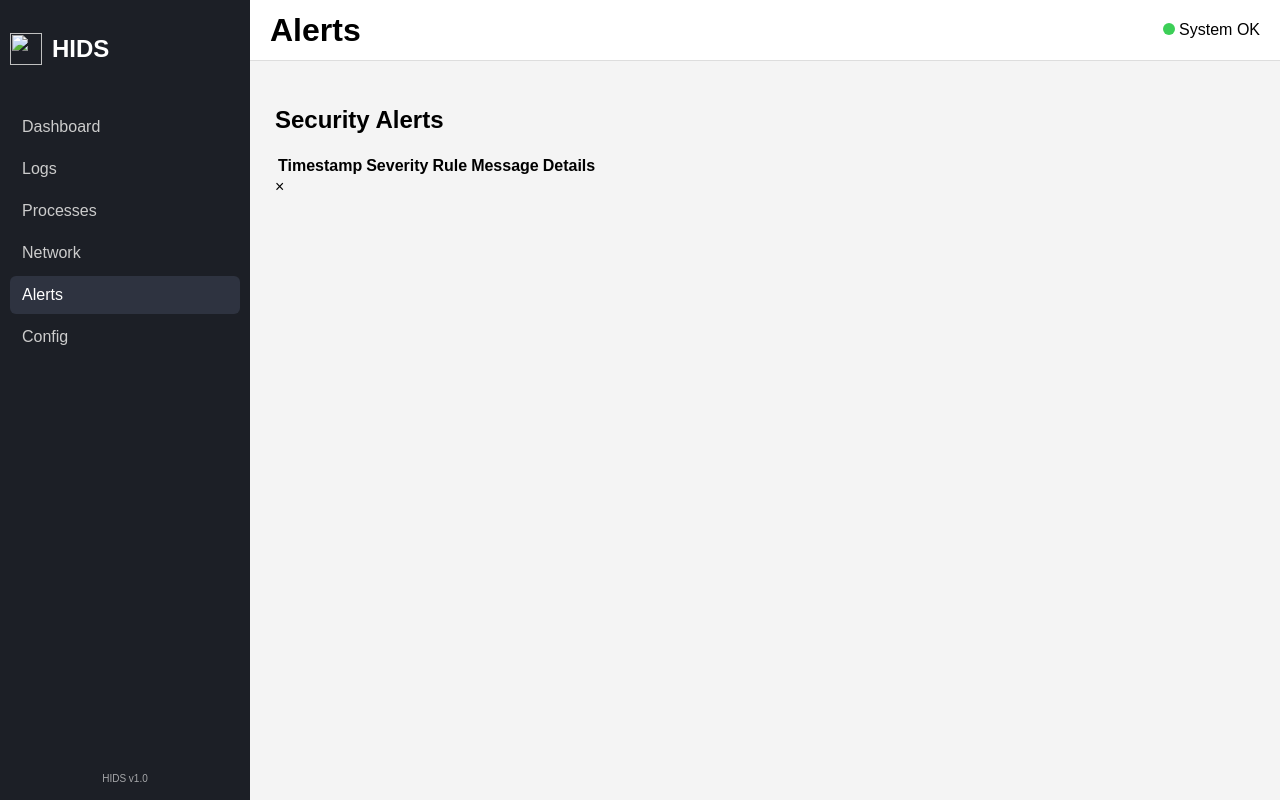
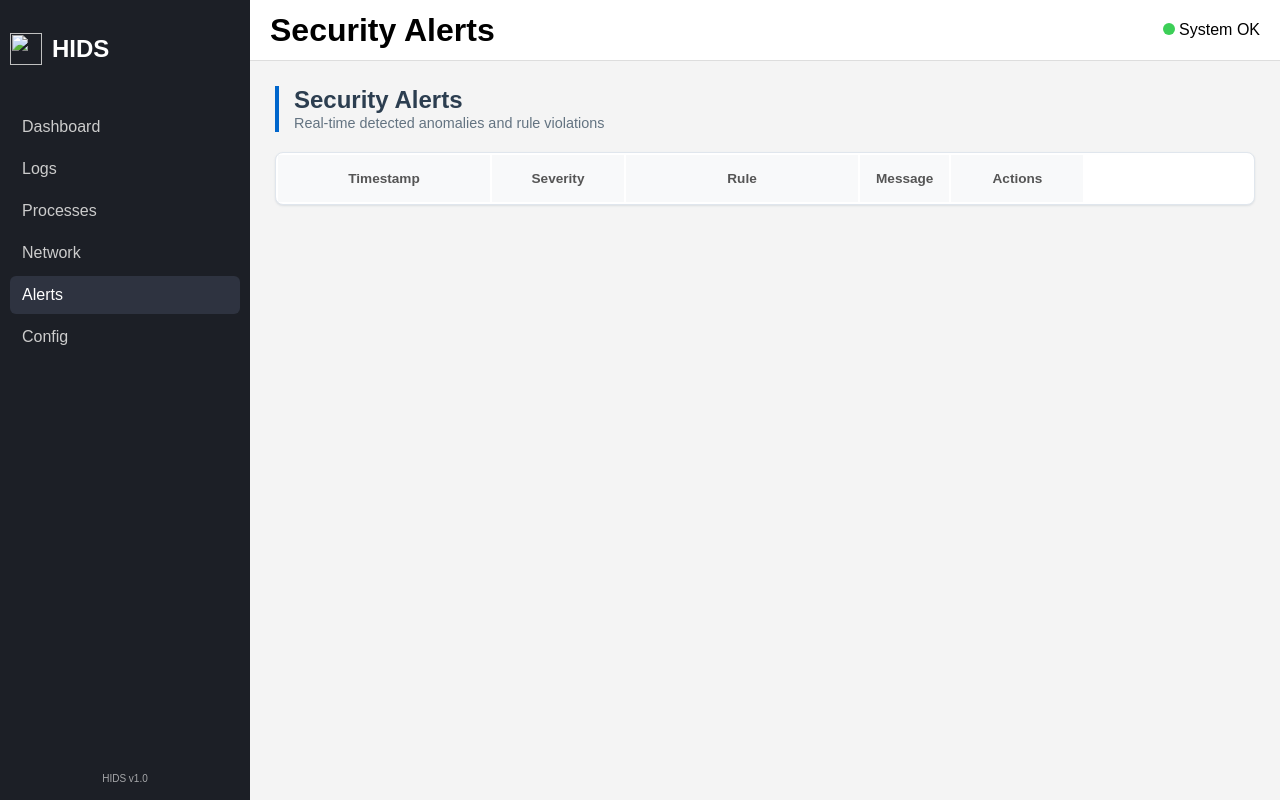
Before and after one commit to AEP20/host-security-monitoring-dashboard-linux, a Flask app: page /alerts in a window 1280 px wide. Run offline with Flask 3, Linux system fonts and the light colour scheme; data that the repository does not hold is empty; parts of the project's set-up code (start-up, migrations or seed data) failed here and were passed over.

Commit message:
feat: alert page

```diff
--- a/frontend/static/css/alerts.css
+++ b/frontend/static/css/alerts.css
@@ -1,21 +1,203 @@
+/* =========================================
+   ALERTS PAGE STYLES
+   ========================================= */
+
+/* --- Layout & Container --- */
+.alerts-container {
+    max-width: 100%;
+}
+
+.page-header {
+    margin-bottom: 20px;
+    border-left: 4px solid var(--accent-color, #0066cc);
+    padding-left: 15px;
+}
+
+.page-header h2 {
+    margin: 0;
+    font-size: 1.5rem;
+    color: var(--text-primary, #2c3e50);
+}
+
+.page-header .subtitle {
+    font-size: 0.9rem;
+    color: var(--text-secondary, #637381);
+}
+
+/* --- Card Style Wrapper --- */
+.card-style {
+    background: #ffffff;
+    border-radius: 8px;
+    box-shadow: 0 1px 2px 0 rgba(145, 158, 171, 0.24);
+    border: 1px solid #e0e6ed;
+    overflow: hidden; /* Köşeleri tablo taşmasın diye */
+}
+
+/* --- Table Overrides --- */
+/* Dashboard.css'teki genel tablo stillerini kullanır,
+   burada sadece bu sayfaya özel ayarlar var */
+
+.table th {
+    background-color: #f8f9fa;
+    font-weight: 600;
+    color: #555;
+    font-size: 0.85rem;
+    padding: 16px;
+}
+
+.table td {
+    vertical-align: middle;
+    padding: 14px 16px;
+    font-size: 0.9rem;
+    border-bottom: 1px solid #eee;
+}
+
+.table tr:last-child td {
+    border-bottom: none;
+}
+
+/* --- SEVERITY BADGES (Önem Derecesi Rozetleri) --- */
 .severity {
-    font-weight: bold;
-    padding: 4px 8px;
-    border-radius: 4px;
-    font-size: 0.85rem;
+    display: inline-block;
+    padding: 4px 10px;
+    border-radius: 12px;
+    font-size: 0.75rem;
+    font-weight: 700;
+    text-transform: uppercase;
+    letter-spacing: 0.5px;
+    text-align: center;
+    min-width: 70px;
+}
+
+/* Renk Kodları */
+.severity.critical {
+    background-color: #ffebec;
+    color: #b71c1c; /* Koyu Kırmızı */
+    border: 1px solid #ffcdd2;
 }
 
 .severity.high {
-    background: #ffdddd;
-    color: #b00000;
+    background-color: #fff3e0;
+    color: #e65100; /* Turuncu */
+    border: 1px solid #ffe0b2;
 }
 
 .severity.medium {
-    background: #fff3cd;
-    color: #856404;
+    background-color: #fff8e1;
+    color: #f57f17; /* Sarımsı/Kehribar */
+    border: 1px solid #ffecb3;
 }
 
 .severity.low {
-    background: #d1ecf1;
-    color: #0c5460;
+    background-color: #e8f5e9;
+    color: #1b5e20; /* Yeşil */
+    border: 1px solid #c8e6c9;
 }
+
+.severity.info {
+    background-color: #e3f2fd;
+    color: #0d47a1; /* Mavi */
+    border: 1px solid #bbdefb;
+}
+
+/* --- Buttons --- */
+.details-btn {
+    background-color: transparent;
+    border: 1px solid #dfe6e9;
+    color: #2d3436;
+    padding: 6px 14px;
+    border-radius: 4px;
+    cursor: pointer;
+    font-size: 0.8rem;
+    font-weight: 600;
+    transition: all 0.2s ease;
+}
+
+.details-btn:hover {
+    background-color: var(--accent-color, #0066cc);
+    color: #fff;
+    border-color: var(--accent-color, #0066cc);
+    box-shadow: 0 2px 4px rgba(0,0,0,0.1);
+}
+
+/* --- MODAL (Popup) STYLES --- */
+.modal {
+    display: none; /* JS ile açılır */
+    position: fixed;
+    z-index: 1000;
+    left: 0;
+    top: 0;
+    width: 100%;
+    height: 100%;
+    background-color: rgba(0, 0, 0, 0.5); /* Siyah yarı saydam arka plan */
+    backdrop-filter: blur(2px); /* Arkadaki içeriği hafif flulaştırır */
+}
+
+.modal-content {
+    background-color: #fff;
+    margin: 8% auto; /* Sayfanın biraz üstünde dursun */
+    padding: 0;
+    border-radius: 8px;
+    width: 60%;
+    max-width: 800px;
+    box-shadow: 0 10px 25px rgba(0,0,0,0.2);
+    animation: slideDown 0.3s ease-out;
+    border: 1px solid #ccc;
+}
+
+/* Modal Animasyonu */
+@keyframes slideDown {
+    from { transform: translateY(-30px); opacity: 0; }
+    to { transform: translateY(0); opacity: 1; }
+}
+
+.modal-header {
+    padding: 15px 20px;
+    border-bottom: 1px solid #eee;
+    display: flex;
+    justify-content: space-between;
+    align-items: center;
+    background-color: #fbfbfc;
+    border-top-left-radius: 8px;
+    border-top-right-radius: 8px;
+}
+
+.modal-header h3 {
+    margin: 0;
+    font-size: 1.1rem;
+    color: #333;
+}
+
+.close-btn {
+    color: #aaa;
+    font-size: 24px;
+    font-weight: bold;
+    cursor: pointer;
+    line-height: 1;
+}
+
+.close-btn:hover {
+    color: #000;
+}
+
+.modal-body {
+    padding: 20px;
+    background-color: #fff;
+    border-bottom-left-radius: 8px;
+    border-bottom-right-radius: 8px;
+}
+
+/* JSON Görüntüleme Alanı */
+#alerts-modal-body {
+    background-color: #f4f6f8;
+    color: #2c3e50;
+    padding: 15px;
+    border-radius: 6px;
+    border: 1px solid #e1e4e8;
+    overflow-x: auto;
+    font-family: "SFMono-Regular", Consolas, "Liberation Mono", Menlo, Courier, monospace;
+    font-size: 0.85rem;
+    margin: 0;
+    max-height: 500px; /* Çok uzun loglar için scroll */
+    overflow-y: auto;
+}
--- a/frontend/templates/alerts.html
+++ b/frontend/templates/alerts.html
@@ -1,9 +1,7 @@
 {% extends "layout.html" %}
 {% set active = "alerts" %}
 
-{% block page_title %}
-Alerts
-{% endblock %}
+{% block page_title %}Security Alerts{% endblock %}
 
 {% block extra_styles %}
 <link rel="stylesheet" href="{{ url_for('static', filename='css/alerts.css') }}">
@@ -13,30 +11,38 @@ Alerts
 
 <div class="alerts-container">
 
-    <h2>Security Alerts</h2>
+    <div class="page-header">
+        <h2>Security Alerts</h2>
+        <span class="subtitle">Real-time detected anomalies and rule violations</span>
+    </div>
 
-    <div class="table-wrapper">
+    <div class="table-wrapper card-style">
         <table class="table">
             <thead>
                 <tr>
-                    <th>Timestamp</th>
-                    <th>Severity</th>
-                    <th>Rule</th>
+                    <th style="width: 180px;">Timestamp</th>
+                    <th style="width: 100px;">Severity</th>
+                    <th style="width: 200px;">Rule</th>
                     <th>Message</th>
-                    <th>Details</th>
+                    <th style="width: 100px; text-align: center;">Actions</th>
                 </tr>
             </thead>
-            <tbody id="alerts-table-body"></tbody>
+            <tbody id="alerts-table-body">
+                </tbody>
         </table>
     </div>
 
 </div>
 
-<!-- MODAL -->
 <div id="alerts-modal" class="modal">
     <div class="modal-content">
-        <span id="alerts-modal-close">&times;</span>
-        <pre id="alerts-modal-body"></pre>
+        <div class="modal-header">
+            <h3>Alert Details</h3>
+            <span id="alerts-modal-close" class="close-btn">&times;</span>
+        </div>
+        <div class="modal-body">
+            <pre id="alerts-modal-body"></pre>
+        </div>
     </div>
 </div>
 
```
